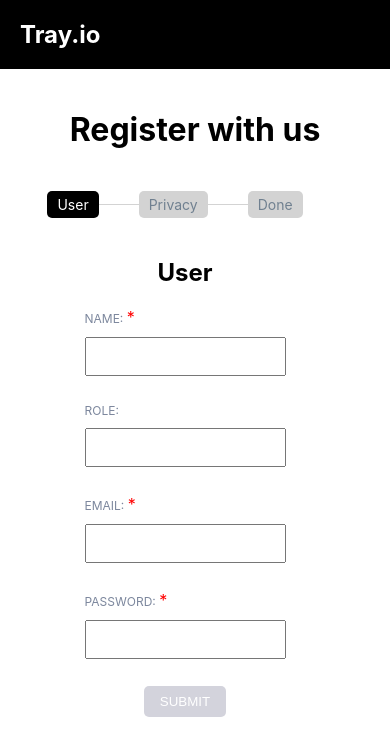
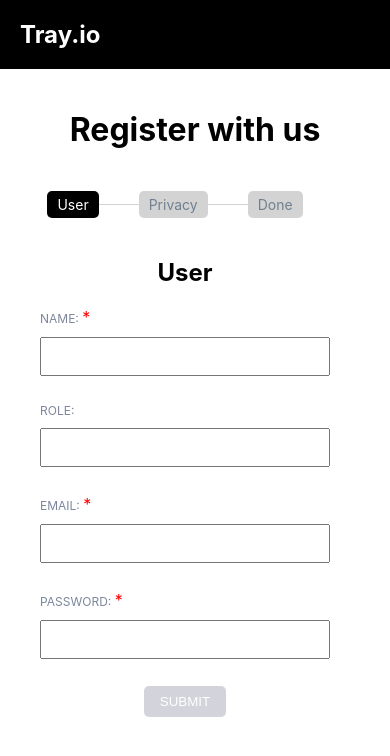
Before and after one commit to arathi-sreekumar/forms-exercise, a React (Create React App) app: page / in a window 390 px wide. Shown: the top 756 px of the page. Built offline with nearby package versions, Linux system fonts and the light colour scheme.

Commit message:
fix: minor responsive fixes

```diff
--- a/src/core/form/form.scss
+++ b/src/core/form/form.scss
@@ -5,6 +5,7 @@
   align-items: flex-start;
   font-size: 16px;
   margin-bottom: 10px;
+  width: 100%;
 }
 
 .error-message {
--- a/src/onboarding/components/step.scss
+++ b/src/onboarding/components/step.scss
@@ -33,5 +33,6 @@
 
   .step-main {
     align-items: center;
+    margin-right: none;
   }
 }
```
